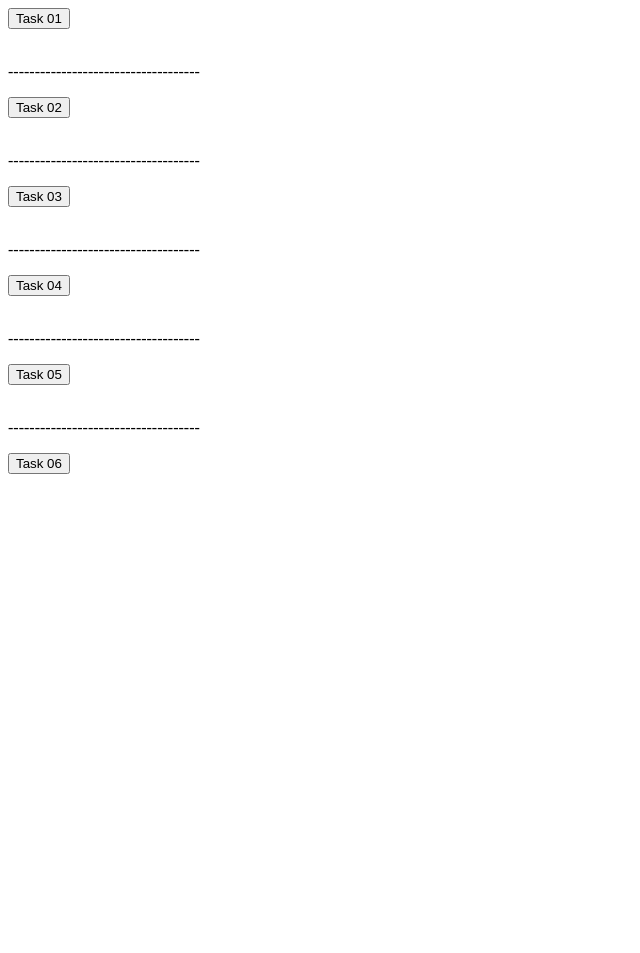
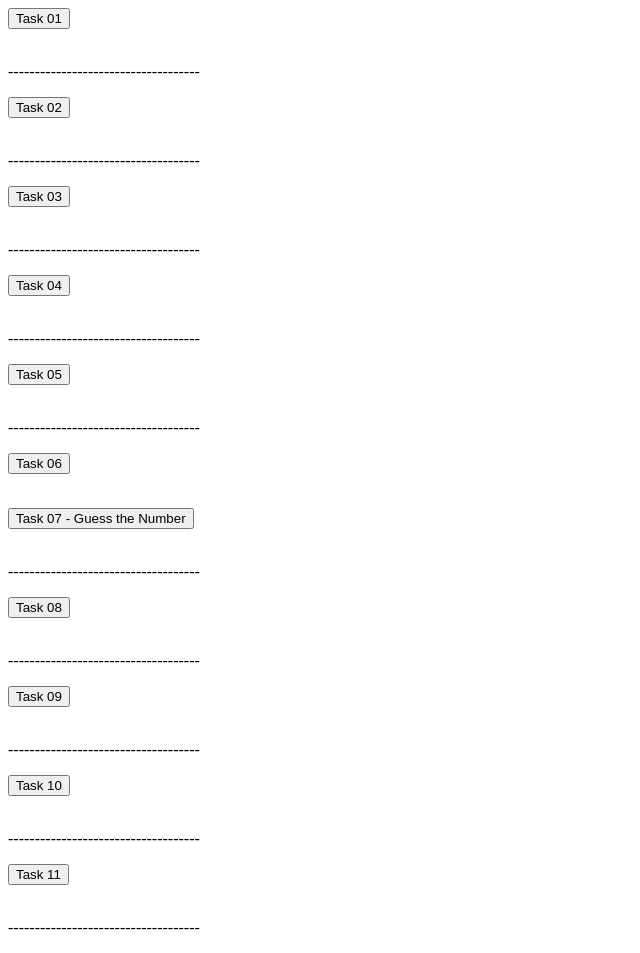
Before and after one commit to shayankhanani/saylani-mobile-web-development, a plain HTML site: page Assignment-05/chapter-9-11/index.html in a window 1280 px wide. Shown: the whole page, without its empty margins (0-640 px from the left). Before the commit the page ends 800 px from the top, so only its background shows below. Drawn offline with Linux system fonts and the light colour scheme.

Commit message:
Chapter 09 to Chapter 11 Exercise Completed

```diff
--- a/Assignment-05/chapter-9-11/app.js
+++ b/Assignment-05/chapter-9-11/app.js
@@ -131,3 +131,94 @@ function result_calc(){
 
     document.getElementById('result').innerHTML = display;
 }
+
+//Task 07
+var secret_num, prompt_num;
+
+
+function guess(){
+    secret_num = Math.round(Math.random() * 10);
+    console.log(secret_num);
+    prompt_num = parseInt(prompt("Guess the number form 1 to 10"));
+    if(prompt_num === secret_num){
+        alert("Bingo!!!");
+    }
+    else if( prompt_num === secret_num + 1){
+        alert("Close enough to the correct answer");
+    }
+    else{
+        alert("Sorry! Try Again!")
+    }
+}
+
+//Task 08
+var d_num;
+
+function check_d(){
+
+    d_num = parseInt(prompt("Enter the number to check"));
+    if(d_num % 3 === 0){
+        alert("The number is divisible by 3");
+    }
+
+    else{
+        alert("The number is not divisible by 3")
+    }
+}
+
+//Task 09
+var p_num;
+function check_p(){
+    p_num = parseInt(prompt("Enter the number to check if it is even or odd"));
+    if(p_num % 2 === 0){
+        alert("The number is Even");
+    }
+    else{
+        alert("The number is odd");
+    }
+}
+
+//Task 10
+var t_num;
+function check_t(){
+    t_num = parseInt(prompt("Enter the temperature of outside"));
+    if(t_num > 40){
+        alert("It is too hot outside");
+    }
+    else if(t_num > 30){
+        alert("The Weather today is Normal");
+    }
+    else if(t_num > 20){
+        alert("Today’s Weather is cool");
+    }
+    else{
+        alert("OMG! Today’s weather is so Cool.");
+    }
+}
+
+//Task 11
+var f_num,s_num,calc,op_calc;
+function check_c(){
+    f_num = parseInt(prompt("Enter the First Number"));
+    s_num = parseInt(prompt("Enter the Second Number"));
+    calc = prompt("Enter Operation + , - , * or /");
+    if(calc === "+"){
+        op_calc = f_num + s_num;
+        alert("The result of the operation " + f_num + calc + s_num + " is: " +  op_calc);
+    }
+    else if(calc === "-"){
+        op_calc = f_num - s_num;
+        alert("The result of the operation " + f_num + calc + s_num + " is: " +  op_calc);
+    }
+    else if(calc === "*"){
+        op_calc = f_num * s_num;
+        alert("The result of the operation " + f_num + calc + s_num + " is: " +  op_calc);
+    }
+    else if(calc === "/"){
+        op_calc = f_num / s_num;
+        alert("The result of the operation " + f_num + calc + s_num + " is: " +  op_calc);
+    }
+    else{
+        alert("Invalid Operation")
+    }
+}
--- a/Assignment-05/chapter-9-11/index.html
+++ b/Assignment-05/chapter-9-11/index.html
@@ -19,6 +19,16 @@
     <p>------------------------------------</p>
     <button onclick="result_calc()">Task 06</button><br/><br/>
     <p id="result"></p>
+    <button onclick="guess()">Task 07 - Guess the Number</button><br/><br/>
+    <p>------------------------------------</p>
+    <button onclick="check_d()">Task 08</button> <br/><br/>
+    <p>------------------------------------</p>
+    <button onclick="check_p()">Task 09</button> <br/><br/>
+    <p>------------------------------------</p>
+    <button onclick="check_t()">Task 10</button> <br/><br/>
+    <p>------------------------------------</p>
+    <button onclick="check_c()">Task 11</button> <br/><br/>
+    <p>------------------------------------</p>
 </body>
 <script src="app.js"></script>
 </html>
```
